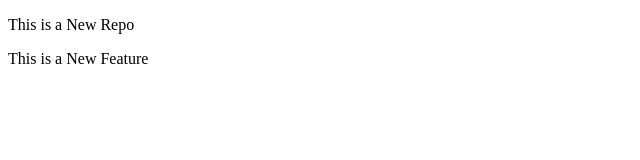
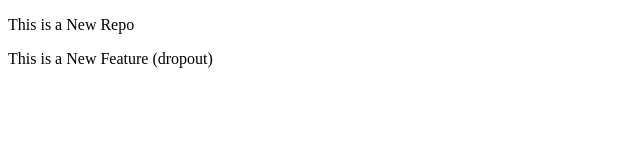
Before and after one commit to Chethanbhat04/localRepo, a plain HTML site: page index.html in a window 1280 px wide. Shown: the full height of the page, 0-640 px from the left. Drawn offline with Linux system fonts and the light colour scheme.

Commit message:
Add dropout

```diff
--- a/index.html
+++ b/index.html
@@ -7,6 +7,6 @@
   </head>
   <body>
     <p>This is a New Repo</p>
-    <p>This is a New Feature</p>
+    <p>This is a New Feature (dropout)</p>
   </body>
 </html>
```
